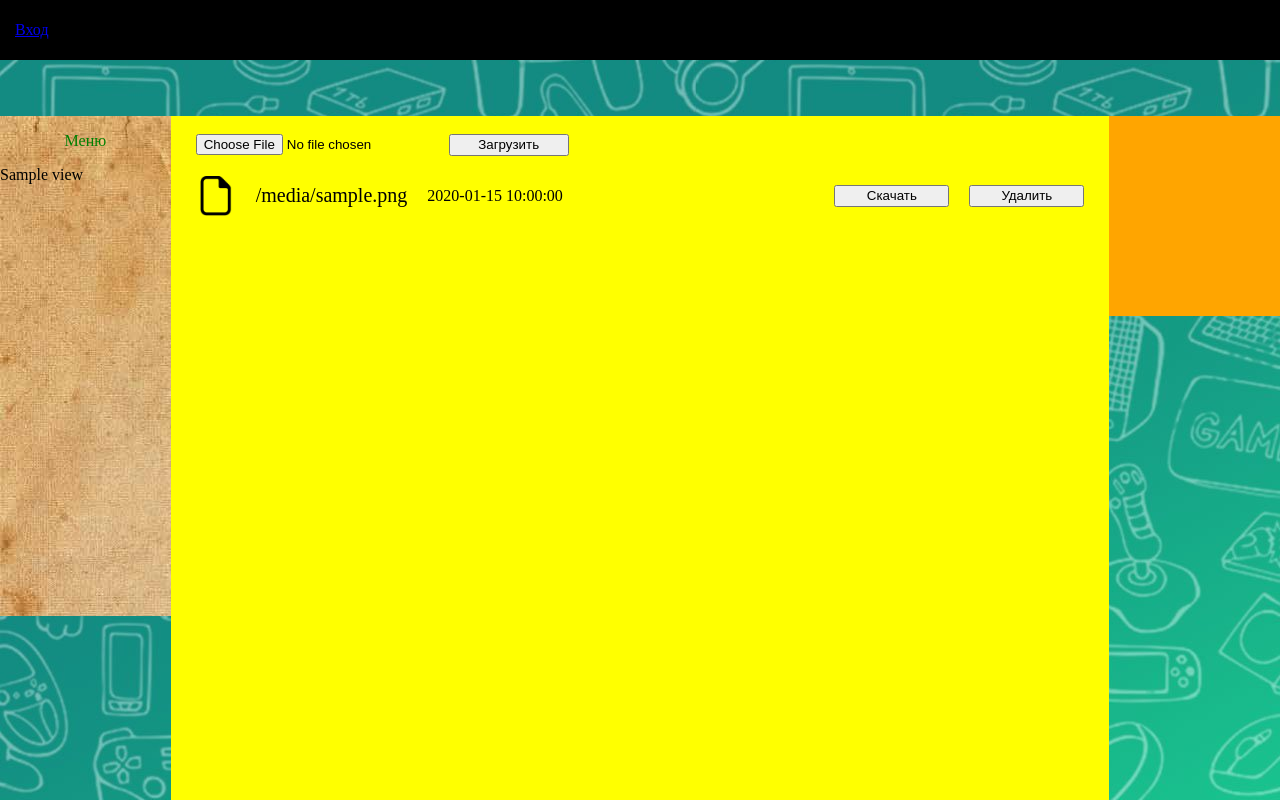
After one commit to Kiweeks/website_teacher, a Flask app: page /discharge in a window 1280 px wide. The commit adds this page. Run offline with Flask 3, Linux system fonts and the light colour scheme; a database or web service that is not in the repository returns one stand-in record (values such as "Sample title").

Commit message:
вигрузка

```diff
--- a/main.py
+++ b/main.py
@@ -4,19 +4,47 @@ from database import cursor, db
 app = Flask(__name__)
 
 
-@app.get('/')
-def index():
+# @app.post('/load-file-admin')
+# def load_file():
+#     return
+
+
+def load_menu(link_window):
     cursor.execute('SELECT title, link FROM view')
     result = cursor.fetchall()
 
-    cursor.execute('SELECT title, link FROM view WHERE link = %s', '/',)
+    cursor.execute('SELECT title, link FROM view WHERE link = %s', (link_window,))
     titels = cursor.fetchone()['title']
+    return result, titels
+
+
+@app.get('/')
+def index():
+    result, titels = load_menu('/')
     return render_template('index.html', array=result, name_title=titels)
 
 
 @app.get('/login')
 def authorization():
     return render_template('logining.html')
+
+
+@app.get('/discharge')
+def discharge():
+    result_menu, titels = load_menu('/discharge')
+
+    cursor.execute("SELECT name_file FROM data WHERE name_file LIKE '%.docx' ")
+    result_word_data = cursor.fetchall()
+    cursor.execute("SELECT name_file FROM data WHERE name_file LIKE '%.xlsx' ")
+    result_exel_data = cursor.fetchall()
+    cursor.execute("SELECT name_file FROM data WHERE name_file NOT LIKE '%.docx' AND name_file NOT LIKE '%.xlsx'")
+    result_else = cursor.fetchall()
+    cursor.execute("SELECT name_file, date FROM data")
+    full_data = cursor.fetchall()
+
+    return render_template('discharg.html', array=result_menu, name_title=titels,
+                           word_data=result_word_data, exel_data=result_exel_data, else_data=result_else,
+                           full_data=full_data)
 
 
 # @app.get('/portfolio')
--- /dev/null
+++ b/static/css/discharg.css
@@ -0,0 +1,57 @@
+.main_data_window{
+    display: flex;
+    flex-direction: column;
+    align-items: center;
+    margin-left: 25px;
+    margin-right: 25px;
+}
+
+.admin_panel_load {
+    margin-left: 25px;
+    margin-right: 25px;
+    display: flex;
+    align-items:center;
+}
+
+.admin_panel_load button {
+    width: 120px;
+    height: 22px;
+}
+
+.card_file {
+    height: 80px;
+    width: 100%;
+    display: flex;
+    align-items: center;
+    justify-content: space-between;
+}
+
+.left_data_file {
+    gap: 20px;
+    display: flex;
+    align-items: center;
+}
+
+.left_data_file img {
+    height: 40px!important;
+    width: 40px!important;
+}
+
+.left_data_file p {
+    font-size: 20px;
+}
+
+.right_button_file {
+    gap: 20px;
+    display: flex;
+    align-items: center;
+}
+
+.right_button_file button {
+    height: 22px;
+    width: 115px;
+}
+
+.date_file {
+    font-size: 16px!important;
+}
--- a/static/css/style.css
+++ b/static/css/style.css
@@ -3,6 +3,7 @@
     display: flex;
     flex-direction: column;
     height: 100vh;
+    gap: 10px;
 }
 
 .main_window {
@@ -57,3 +58,11 @@
     width: 200px;
     background: orange;
 }
+
+.info_text_main_window{
+    display: flex;
+    flex-direction: column;
+    align-items: center;
+    margin-left: 25px;
+    margin-right: 25px;
+}
--- /dev/null
+++ b/templates/discharg.html
@@ -0,0 +1,36 @@
+{% extends 'shablone.html' %}
+
+{% block title %}{{name_title}}{% endblock %}
+
+{% block css_file %}
+<link rel="stylesheet" href="{{ url_for('static', filename='css/discharg.css') }}">
+{% endblock %}
+
+{% block main_content %}
+    <div class="admin_panel_load">
+        <input id="file" type="file" >
+        <button id="load_file" type="button">Загрузить</button>
+    </div>
+    <div class="main_data_window">
+        {% for file in full_data %}
+            <div class="card_file">
+                <div class="left_data_file">
+                    {% set temp = file.name_file.split(".") %}
+                        {% if temp[-1] == "docx" %}
+                            <img src="{{ url_for('static', filename='img/word_logo_icon.png') }}">
+                        {% elif temp[-1] == 'xlsx' %}
+                            <img src="{{ url_for('static', filename='img/excel.png') }}">
+                        {% else %}
+                            <img src="{{ url_for('static', filename='img/else_file.png') }}">
+                        {% endif%}
+                    <p>{{file.name_file}}</p>
+                    <p class="date_file">{{file.date}}</p>
+                </div>
+                <div class="right_button_file">
+                    <button id="bt_download" type="button" >Скачать</button>
+                    <button id="bt_delete" type="button" >Удалить</button>
+                </div>
+            </div>
+        {% endfor %}
+    </div>
+{% endblock %}
--- a/templates/index.html
+++ b/templates/index.html
@@ -2,8 +2,11 @@
 
 {% block title %}{{name_title}}{% endblock %}
 
+{% block css_file %}
+<link rel="stylesheet" href="{{ url_for('static', filename='css/style_info.css') }}">
+{% endblock %}
+
 {% block main_content %}
-    <br>
     <div class="quote_text">
         <p>
             "Чем дальше я иду, тем больше крепнет
--- a/templates/shablone.html
+++ b/templates/shablone.html
@@ -7,8 +7,8 @@
           content="width=device-width, user-scalable=no, initial-scale=1.0, maximum-scale=1.0, minimum-scale=1.0">
     <meta http-equiv="X-UA-Compatible" content="ie=edge">
     <title>{% block title %}{% endblock %}</title>
+    {% block css_file %}{% endblock %}
     <link rel="stylesheet" href="{{ url_for('static', filename='css/style.css') }}">
-    <link rel="stylesheet" href="{{ url_for('static', filename='css/style_info.css') }}">
 
 </head>
 <body class="body" style="background-image: url({{ url_for('static', filename='img/background.jpg') }})">
@@ -25,7 +25,9 @@
             {% endfor %}
         </div>
         <div class="center_window">
-            {% block main_content %}{% endblock %}
+            <br>
+            {% block main_content %}
+            {% endblock %}
         </div>
     <div class="calendar_window_right">
 
```
Also changed, not shown: static/js/discharg.js (added, +22 -0 lines), data/sdfg.txt (added), static/img/else_file.png (added), static/img/excel.png (added), static/img/word_logo_icon.png (added), 2 other files.
